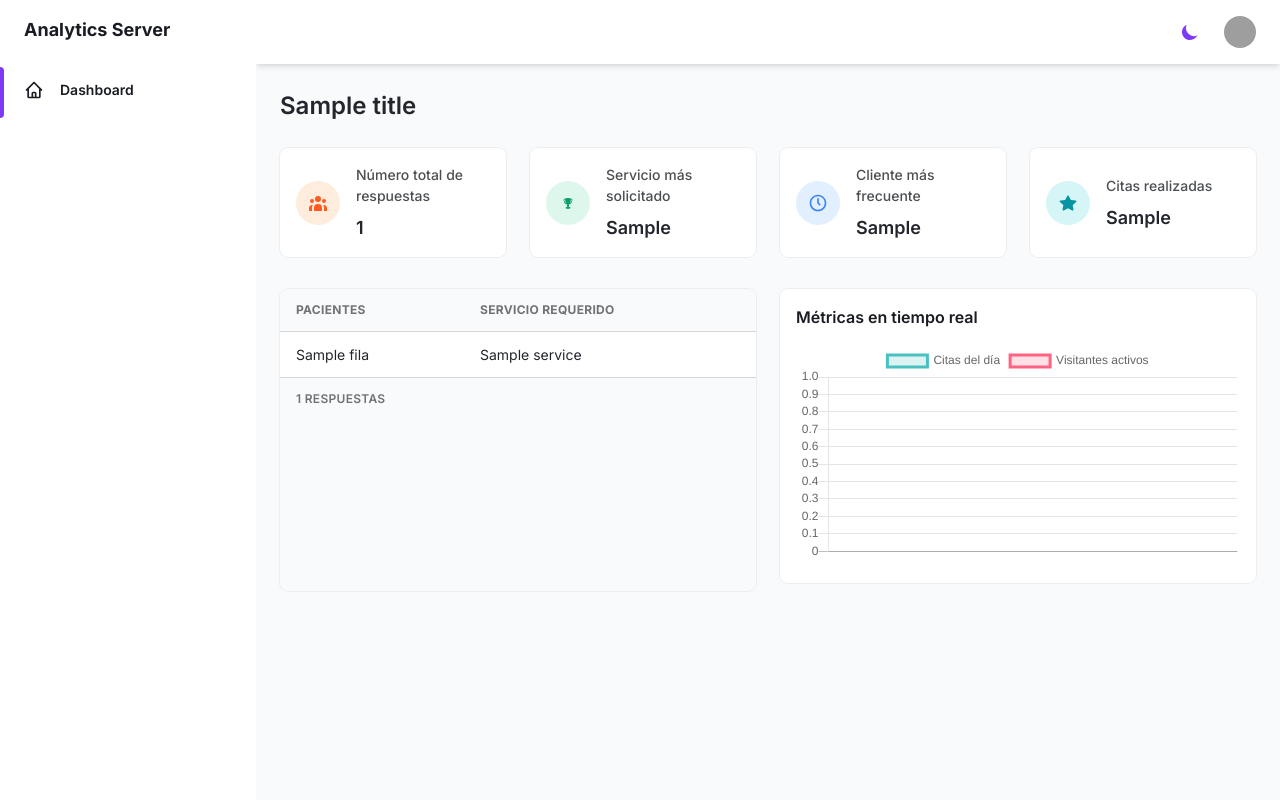
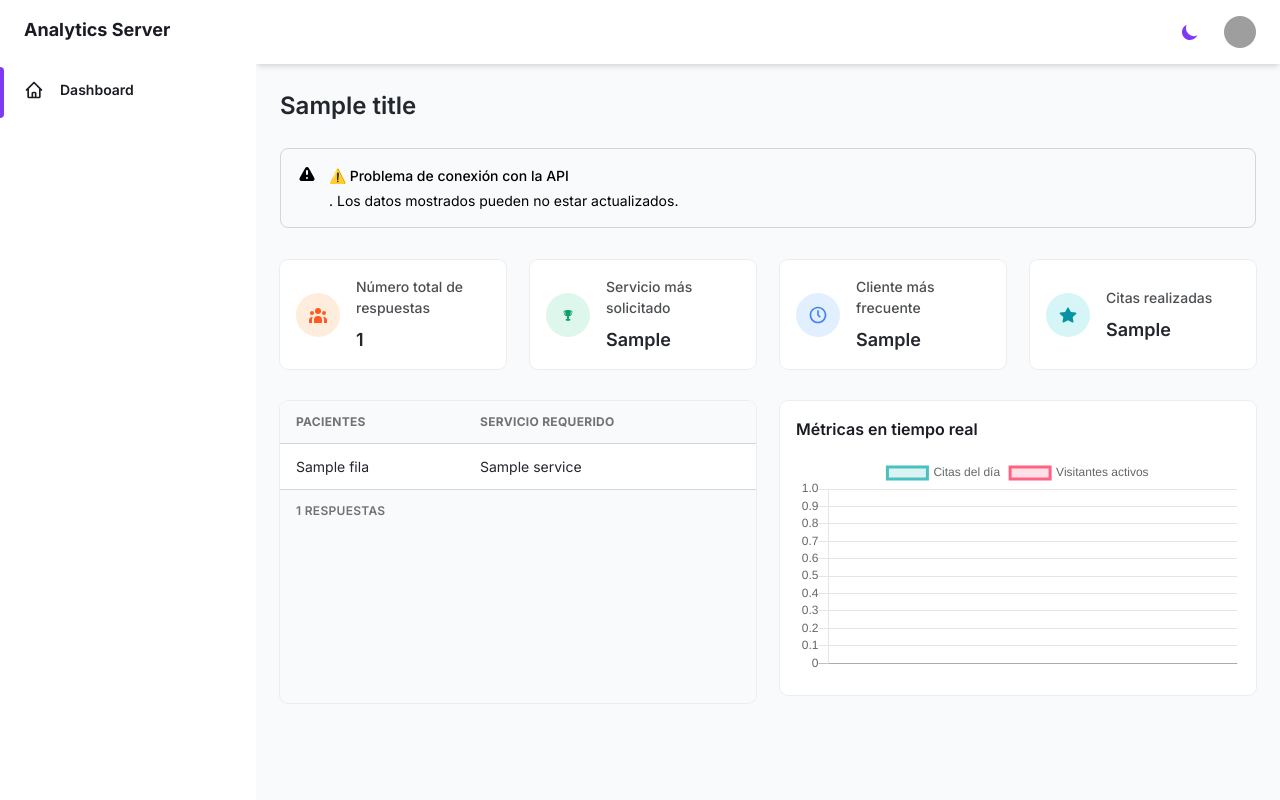
Before and after one commit to dalfonzo21/django_data_monitor, a Django app: template templates/dashboard/index.html in a window 1280 px wide. Run offline with Django 5.2, Linux system fonts and the light colour scheme; the template is opened without the code that fills it: most values are stand-ins (such as "Sample title", 1, 10 or a date in 2020); a database or web service that is not in the repository returns one stand-in record (values such as "Sample title"); data that the repository does not hold is empty; grey boxes are pictures that could not be loaded.

Commit message:
fix produccion

```diff
--- a/dashboard/views.py
+++ b/dashboard/views.py
@@ -6,18 +6,44 @@
 from django.conf import settings
 from django.contrib.auth.decorators import login_required
 from django.contrib.auth.decorators import login_required, permission_required
+import logging
+
+logger = logging.getLogger(__name__)
 
 @login_required
 @permission_required('dashboard.index_viewer', raise_exception=True)
 # Create your views here.
 def index(request):
+    api_available = True
+    api_error_msg = None
+    posts = {}
+
     try:
-        response = requests.get(settings.API_URL, timeout=5)  # URL de la API
-        response.raise_for_status()  # Lanza excepción si status != 2xx
-        posts = response.json()  # Convertir la respuesta a JSON
-    except requests.exceptions.RequestException as e:
-        # Si hay error en la solicitud, mostrar datos vacíos
-        print(f"Error al conectar con API: {e}")
+        try:
+            response = requests.get(settings.API_URL, timeout=5)  # URL de la API
+            response.raise_for_status()  # Lanza excepción si status != 2xx
+            posts = response.json()  # Convertir la respuesta a JSON
+        except requests.exceptions.Timeout:
+            api_available = False
+            api_error_msg = "La API tardó demasiado en responder (timeout > 5s)"
+            logger.warning(f"API timeout: {settings.API_URL}")
+        except requests.exceptions.ConnectionError:
+            api_available = False
+            api_error_msg = "No se puede conectar con la API"
+            logger.warning(f"API connection error: {settings.API_URL}")
+        except requests.exceptions.HTTPError as e:
+            api_available = False
+            api_error_msg = f"Error HTTP en la API: {e.response.status_code}"
+            logger.warning(f"API HTTP error {e.response.status_code}: {settings.API_URL}")
+        except (requests.exceptions.RequestException, ValueError) as e:
+            api_available = False
+            api_error_msg = f"Error al obtener datos de la API: {str(e)}"
+            logger.warning(f"API error: {str(e)}")
+    except Exception as e:
+        # Catch-all para cualquier error inesperado
+        api_available = False
+        api_error_msg = "Error inesperado al procesar datos"
+        logger.exception(f"Unexpected error in index view: {str(e)}")
         posts = {}
 
     # Número total de respuestas
@@ -75,18 +101,36 @@
         'mas_frecuente': mas_frecuente if mas_frecuente else "No data available",
         'citas_realizadas': citas_realizadas,
         'tabla_respuestas': tabla_respuestas,  # <-- agrega esto
+        'api_available': api_available,
+        'api_error_msg': api_error_msg,
     }
     return render(request, 'dashboard/index.html', data)
 
 def datos_grafico(request):
     """Función que devuelve datos para el gráfico"""
+    posts = {}
     try:
         response = requests.get(settings.API_URL, timeout=5)
         response.raise_for_status()
         posts = response.json()
-    except requests.exceptions.RequestException as e:
-        print(f"Error al conectar con API: {e}")
-        posts = {}
+    except (requests.exceptions.RequestException, ValueError) as e:
+        # Retornar datos vacíos en caso de error
+        logger.warning(f"API error in datos_grafico: {e}")
+        return JsonResponse({
+            "labels": [],
+            "citas": [],
+            "visitantes": [],
+            "error": True
+        })
+    except Exception as e:
+        # Catch-all general
+        logger.exception(f"Unexpected error in datos_grafico: {str(e)}")
+        return JsonResponse({
+            "labels": [],
+            "citas": [],
+            "visitantes": [],
+            "error": True
+        })
 
     citas_por_fecha = {}
 
--- a/templates/dashboard/content/data.html
+++ b/templates/dashboard/content/data.html
@@ -7,6 +7,27 @@
       <!-- END - título secundario -->
 
     </h2>
+
+    <!-- Alerta de error de API -->
+    {% if not api_available %}
+    <div class="mb-8 p-4 rounded-lg bg-yellow-50 dark:bg-yellow-900/20 border border-yellow-200 dark:border-yellow-700">
+      <div class="flex">
+        <div class="flex-shrink-0">
+          <svg class="h-5 w-5 text-yellow-400" xmlns="http://www.w3.org/2000/svg" viewBox="0 0 20 20" fill="currentColor">
+            <path fill-rule="evenodd" d="M8.257 3.099c.765-1.36 2.722-1.36 3.486 0l5.58 9.92c.75 1.334-.213 2.98-1.742 2.98H4.42c-1.53 0-2.493-1.646-1.743-2.98l5.58-9.92zM11 13a1 1 0 11-2 0 1 1 0 012 0zm-1-8a1 1 0 00-1 1v3a1 1 0 002 0V6a1 1 0 00-1-1z" clip-rule="evenodd" />
+          </svg>
+        </div>
+        <div class="ml-3">
+          <p class="text-sm font-medium text-yellow-800 dark:text-yellow-200">
+            ⚠️ Problema de conexión con la API
+          </p>
+          <p class="mt-1 text-sm text-yellow-700 dark:text-yellow-300">
+            {{ api_error_msg }}. Los datos mostrados pueden no estar actualizados.
+          </p>
+        </div>
+      </div>
+    </div>
+    {% endif %}
 
     <!-- Indicadores -->
     <div class="grid gap-6 mb-8 md:grid-cols-2 xl:grid-cols-4">
```
